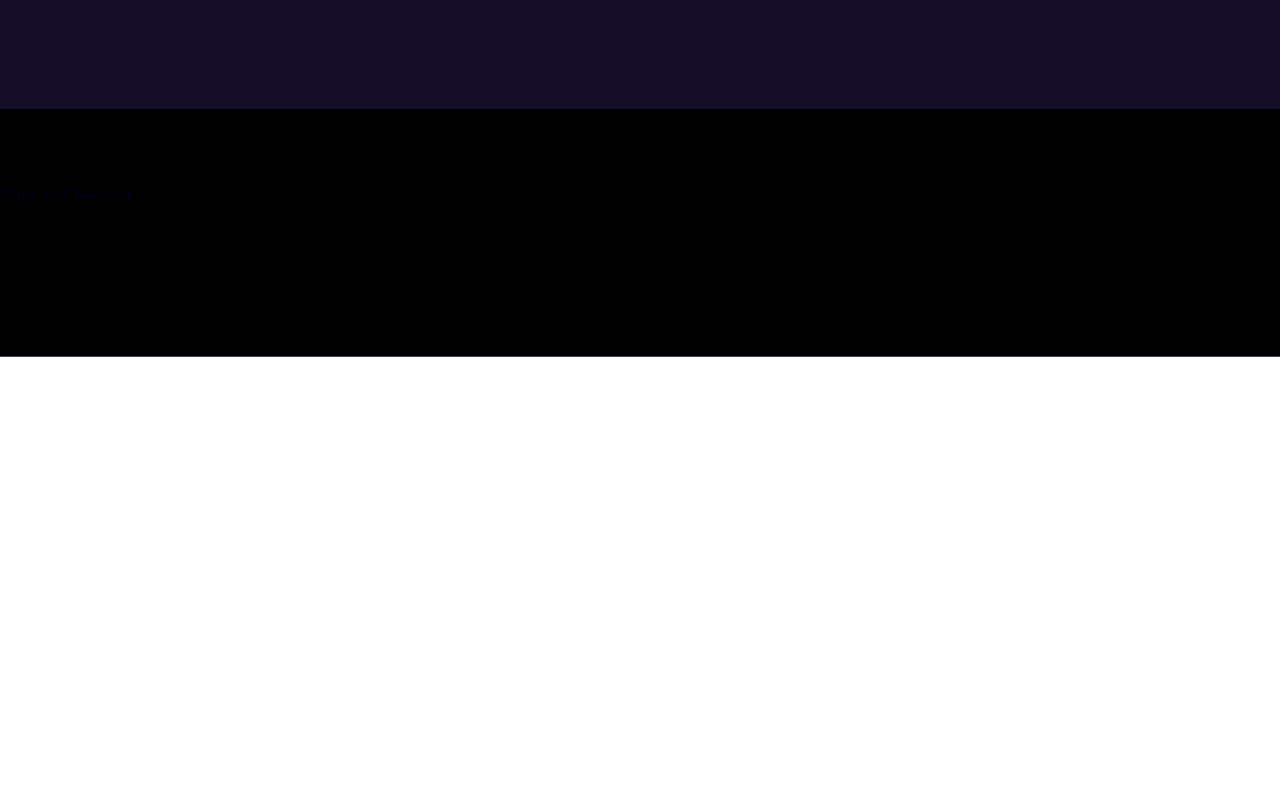
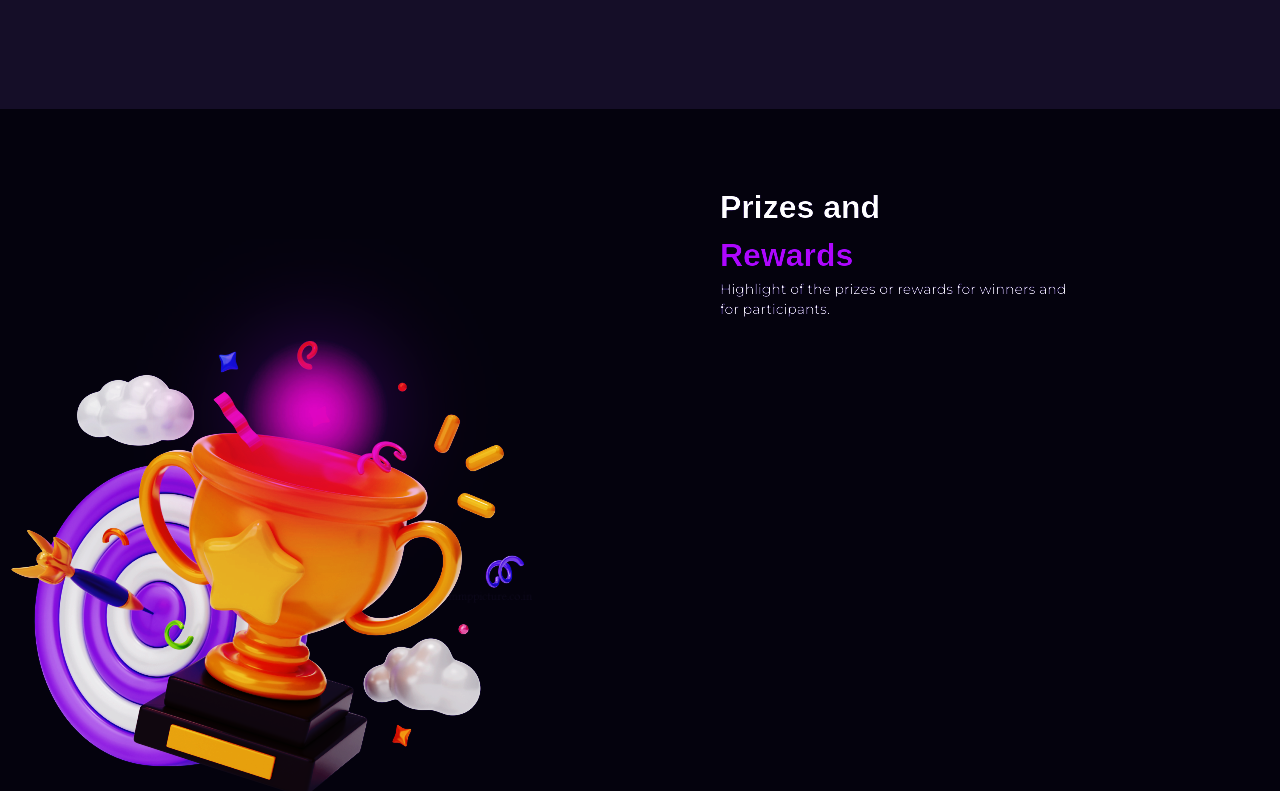
Before and after one commit to JacceyCode/getlinked, a React (Vite) app: page / in a window 1280 px wide. Shown: the part 5492-6283 px from the top of the page. Before the commit the page ends 5849 px from the top, so only its background shows below. Built offline with nearby package versions, Linux system fonts and the light colour scheme; a web font is replaced by a local one.

Commit message:
prize part1

```diff
--- a/src/components/Overview.jsx
+++ b/src/components/Overview.jsx
@@ -165,7 +165,7 @@ function Overview() {
 
           {/* /////////// Ellipse starts ////////////// */}
 
-          <span className="absolute left-[17rem] top-32">
+          <span className="absolute left-[16.5rem] top-36">
             <svg
               xmlns="http://www.w3.org/2000/svg"
               width="134"
--- a/src/features/PrizeAndReward.jsx
+++ b/src/features/PrizeAndReward.jsx
@@ -1,8 +1,33 @@
 function PrizeAndReward() {
   return (
-    <section className="bg-background mix-blend-color-burn">
-      <section className="mx-auto max-w-[80rem] pb-[9.3rem] pt-[4.62rem] text-primary">
-        Prize and Reward
+    <section className="bg-background mix-blend-hard-light">
+      <section className="mx-auto flex max-w-[80rem] flex-col pb-[9.3rem] pt-[4.62rem]">
+        <section>
+          <section className="float-right w-[35rem] font-clash text-[2rem] font-bold text-white">
+            <h2>Prizes and</h2>
+            <h3 className="text-secondary">Rewards</h3>
+            <p className="w-[22rem] font-mont text-sm font-normal">
+              Highlight of the prizes or rewards for winners and for
+              participants.
+            </p>
+          </section>
+        </section>
+
+        <section className="flex">
+          <section className="relative">
+            <section>
+              <img className="w-full" src="/trophy.png" alt="Trophy" />
+            </section>
+            <section className="absolute -top-20 left-20">
+              <img
+                className="w-full"
+                src="/Purple-Lens-Flare.png"
+                alt="Purple Flare"
+              />
+            </section>
+          </section>
+          <section></section>
+        </section>
       </section>
     </section>
   );
```
